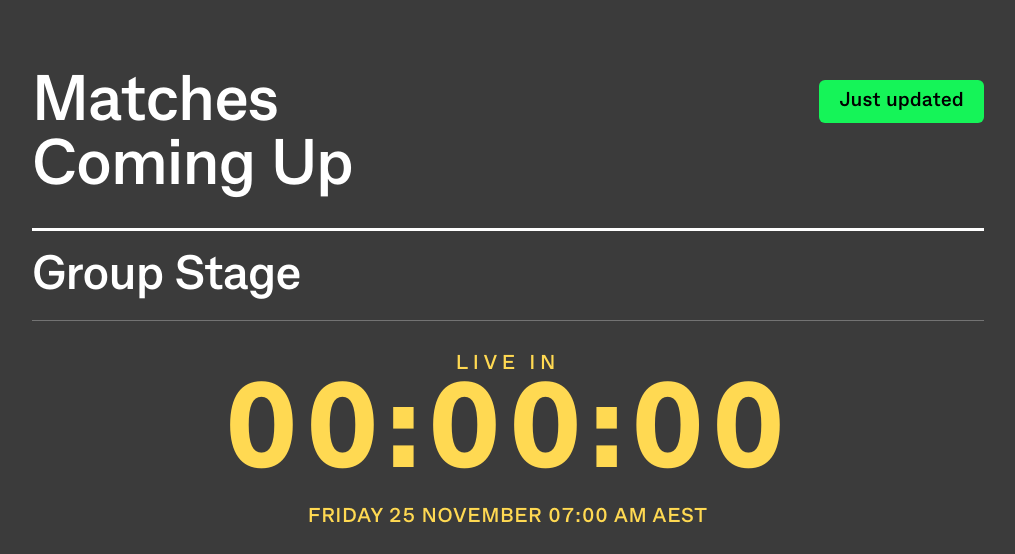
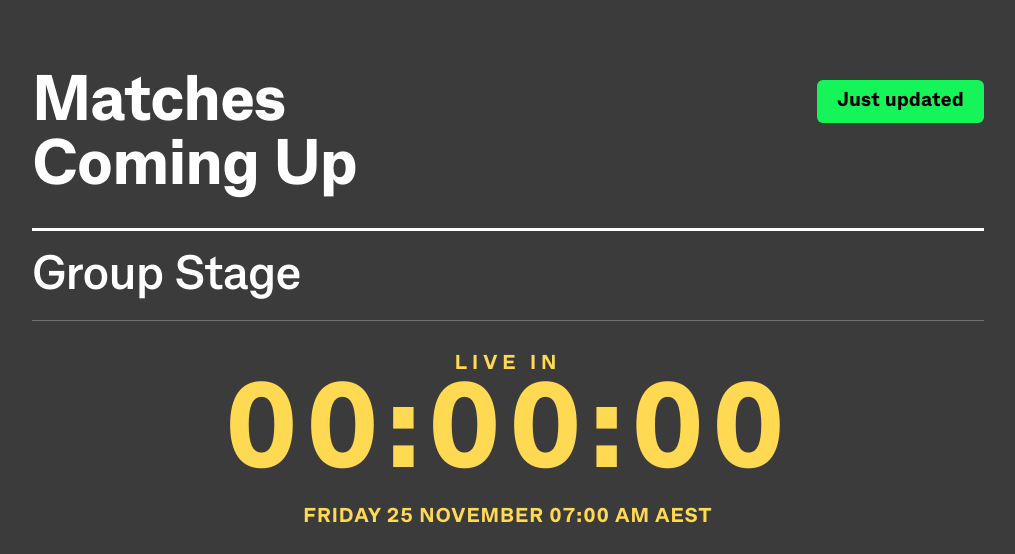
Before and after one commit to splnguyen/cbasocceroos-test, a plain HTML site: page screen-comingup_2.html in a window 1280 px wide. Shown: the top 554 px of the page, without its empty margins (32-1047 px from the left). Drawn offline with Linux system fonts and the light colour scheme.

Commit message:
change: typographic tokens

```diff
--- a/typography.css
+++ b/typography.css
@@ -22,7 +22,7 @@
 
   /* Ultra Large — 300px / 700 / tracking 0 */
   --type-ultra-large-size:     300px;
-  --type-ultra-large-weight:   700;
+  --type-ultra-large-weight:   800;
   --type-ultra-large-lh:       1;
   --type-ultra-large-spacing:  0em;
   --type-ultra-large-transform: none;
@@ -36,14 +36,14 @@
 
   /* H1 — 98px / 700 / lh 104px / tracking 0.05em */
   --type-h1-size:     98px;
-  --type-h1-weight:   700;
+  --type-h1-weight:   800;
   --type-h1-lh:       104px;
   --type-h1-spacing:  0.05em;
   --type-h1-transform: none;
 
   /* H2 — 64px / 700 / lh 68px / tracking 0.05em */
   --type-h2-size:     64px;
-  --type-h2-weight:   700;
+  --type-h2-weight:   800;
   --type-h2-lh:       68px;
   --type-h2-spacing:  0.05em;
   --type-h2-transform: none;
@@ -113,7 +113,7 @@
 
   /* Label — NEW TOKEN / 20px / 600 / lh 24px / tracking 0.05em */
   --type-label-size:     20px;
-  --type-label-weight:   600;
+  --type-label-weight:   800;
   --type-label-lh:       24px;
   --type-label-spacing:  0.05em;
   --type-label-transform: none;
@@ -123,11 +123,11 @@
   --type-small-size:     16px;
   --type-small-weight:   400;
   --type-small-lh:       1.4;
-  --type-small-spacing:  0em;
+  --type-small-spacing:  0.05em;
   --type-small-transform: none;
 
-  --type-caption-size:     12px;
-  --type-caption-weight:   700;
+  --type-caption-size:     16px;
+  --type-caption-weight:   800;
   --type-caption-lh:       1.3;
   --type-caption-spacing:  0.08em;
   --type-caption-transform: uppercase;
```
